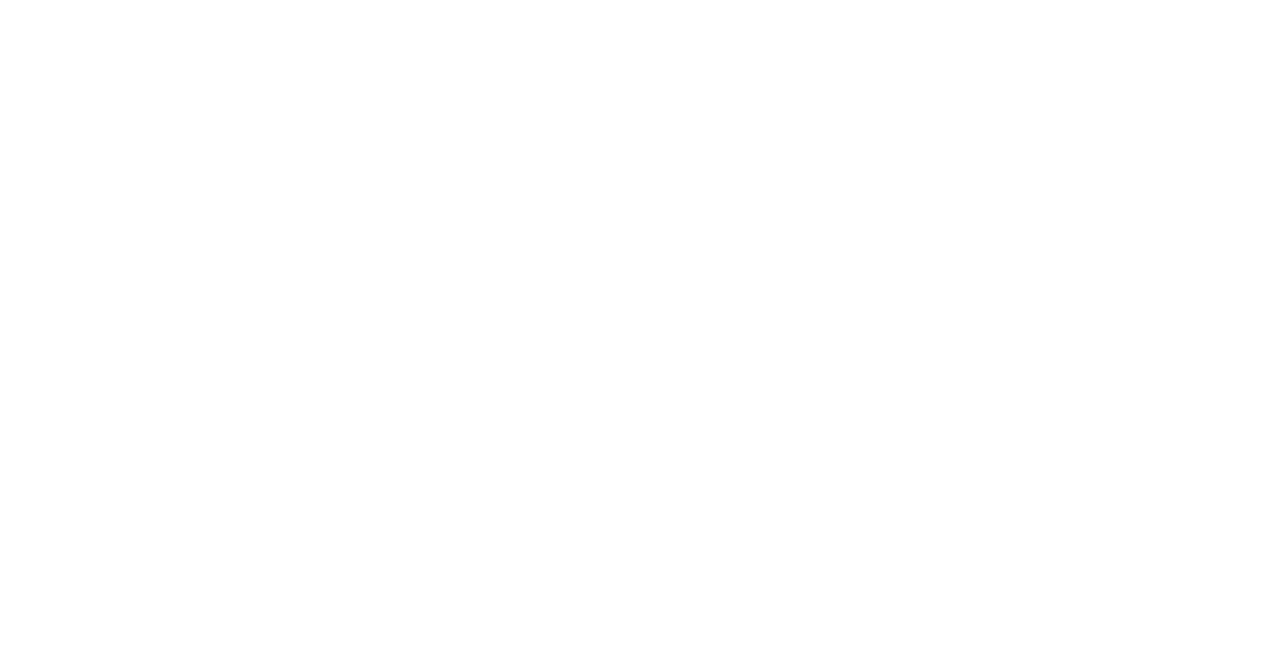
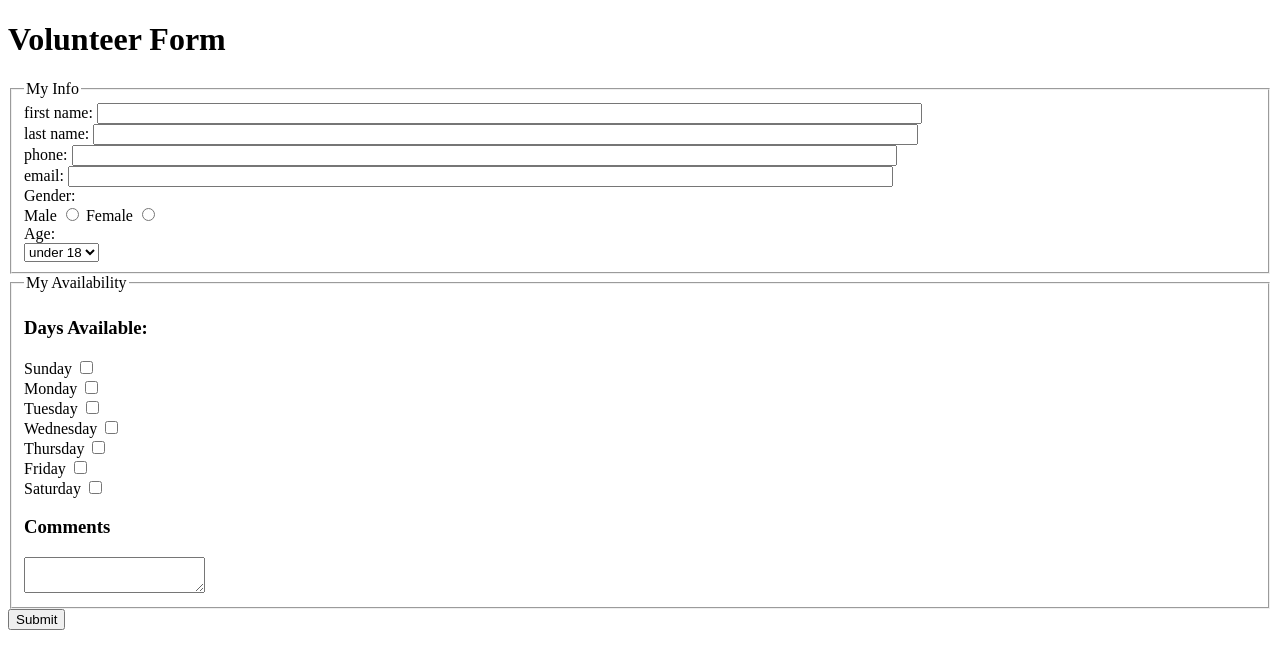
Before and after one commit to BrahmantyaWardhana/itmd_361_lab4, a plain HTML site: page index.html in a window 1280 px wide. Drawn offline with Linux system fonts and the light colour scheme.

Commit message:
finished index.html

```diff
--- a/index.html
+++ b/index.html
@@ -2,11 +2,46 @@
 <html lang="en">
 <head>
   <meta charset="UTF-8">
-  <title></title>
+  <title>Document</title>
 </head>
 <body>
-  <p></p>
-  <h1></h1>
-  <p></p>
-</body>
-</html>
+  <h1>Volunteer Form</h1>
+  <form action="http://bloomingdale.sat.iit.edu/kriedan/lab3formscript.php" method="post">
+    <fieldset>
+      <legend>My Info</legend>
+      <div><label>first name: <input size="100" type="text" name="first_name_field"></label></div>
+      <div><label>last name: <input size="100" type="text" name="last_name_field"></label></div>
+      <div><label>phone: <input size="100" type="text" name="phone_field"></label></div>
+      <div><label>email: <input size="100" type="text" name="email_field"></label></div>
+      <div>Gender: </div>
+      <div>
+        <label>Male <input type="radio" name="gender_field" value="male"></label>
+        <label>Female <input type="radio" name="gender_field" value="female"></label>
+      </div>
+      <div>Age: </div>
+      <select name="age_field">
+        <option>under 18</option>
+        <option>over 18</option>
+      </select>
+    </fieldset>
+
+    <fieldset>
+      <legend>My Availability</legend>
+      <h3>Days Available:</h3>
+      <div>
+        <div><label>Sunday <input type="checkbox" name="available_field[]" value="sunday"></label></div>
+        <div><label>Monday <input type="checkbox" name="available_field[]" value="monday"></label></div>
+        <div><label>Tuesday <input type="checkbox" name="available_field[]" value="tuesday"></label></div>
+        <div><label>Wednesday <input type="checkbox" name="available_field[]" value="wednesday"></label></div>
+        <div><label>Thursday <input type="checkbox" name="available_field[]" value="thursday"></label></div>
+        <div><label>Friday <input type="checkbox" name="available_field[]" value="friday"></label></div>
+        <div><label>Saturday <input type="checkbox" name="available_field[]" value="saturday"></label></div>
+        <h3>Comments</h3>
+        <textarea name="comments_field"></textarea>
+      </div>
+    </fieldset>
+    <input type="hidden" name="hidden_field" value="dkriegls">
+    <input type="submit">
+    </form>
+  </body>
+  </html>
```
